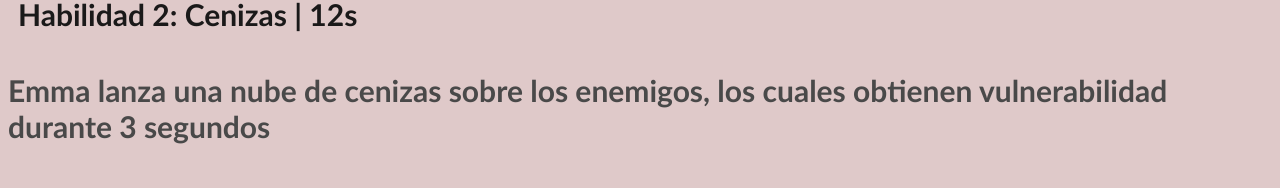
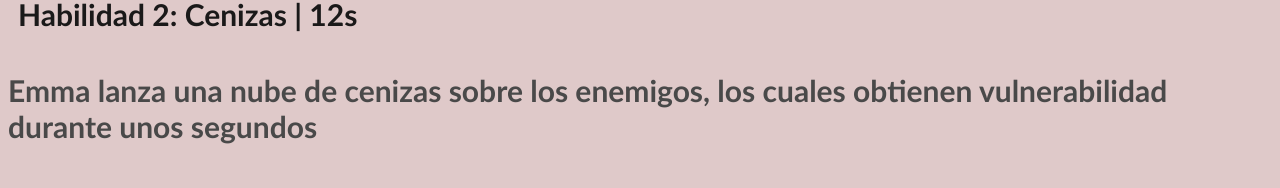
Before and after one commit to ZOROARK90/Carriers-Foundation-Emma, a plain HTML site: page index.html in a window 1280 px wide. Shown: the part 1509-1697 px from the top of the page. Drawn offline with Linux system fonts and the light colour scheme.

Commit message:
Update index.html

```diff
--- a/index.html
+++ b/index.html
@@ -51,7 +51,7 @@
 
             <h2>Habilidad 2: Cenizas | 12s</h2>
             <h3>Emma lanza una nube de cenizas sobre los enemigos, los cuales obtienen vulnerabilidad
-                durante 3 segundos</h3>
+                durante unos segundos</h3>
 
 
             <h2>Habilidad 3: Boca de dragón | 18s</h2>
```
